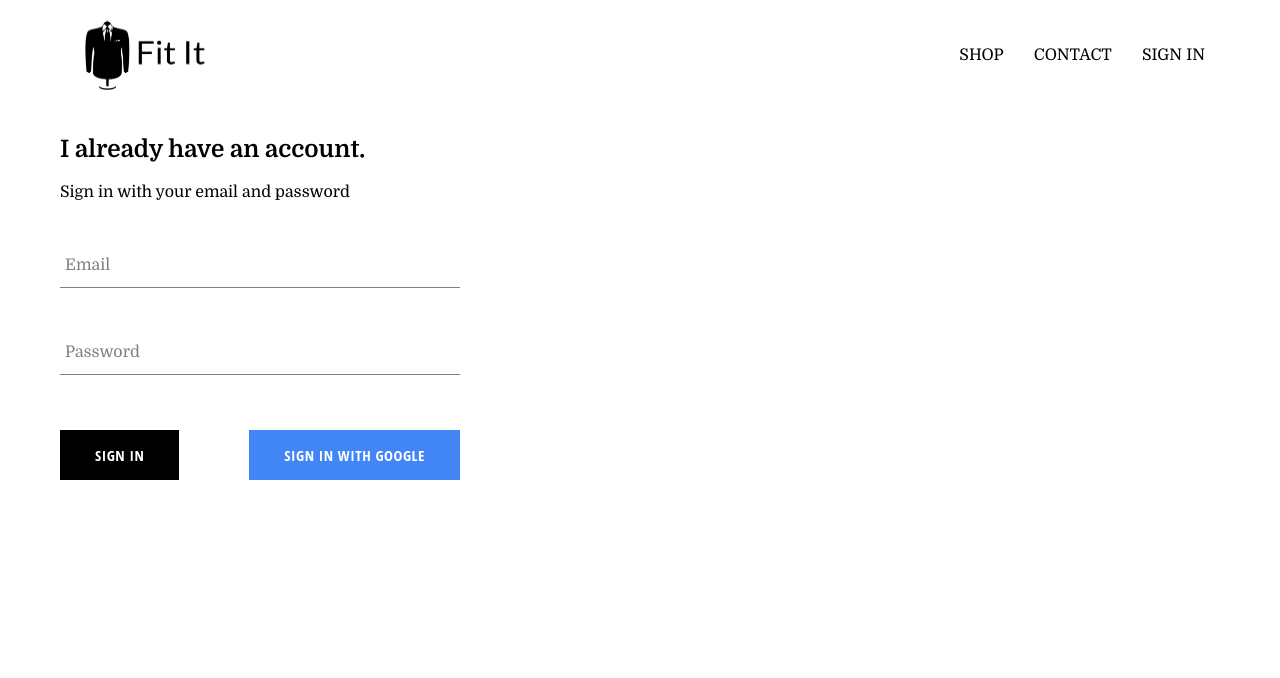
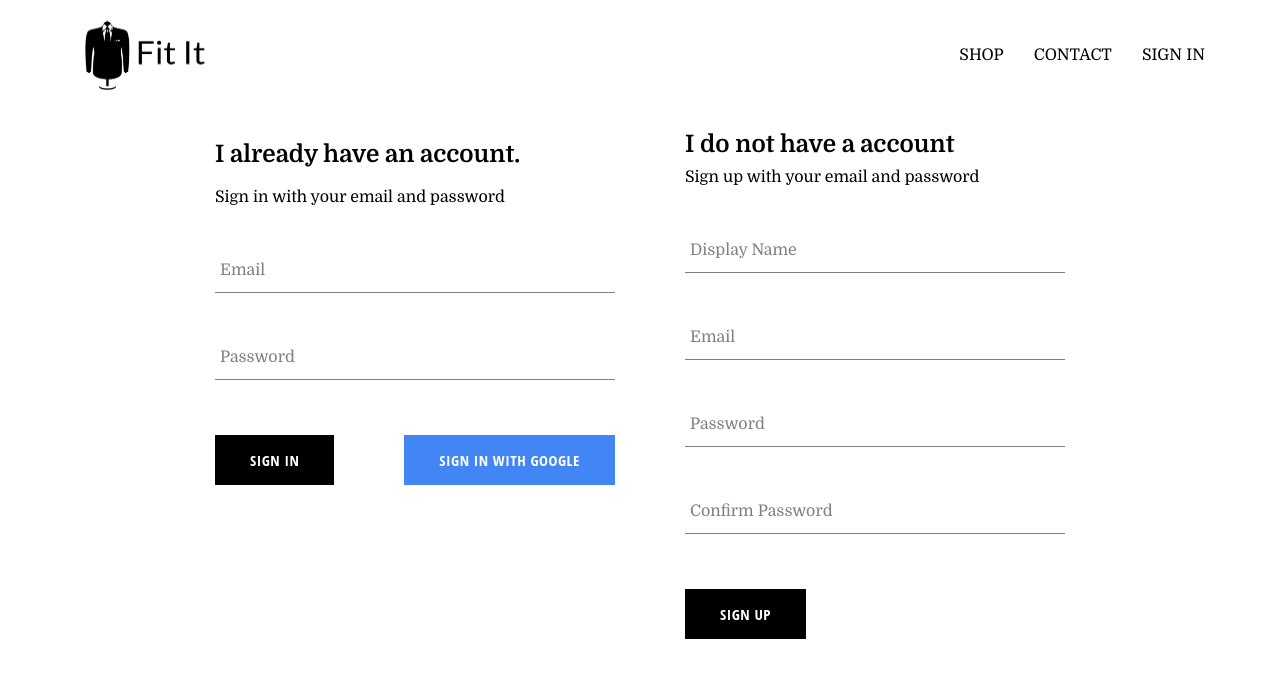
Before and after one commit to ClockWize171/fitIt_clothing, a React (Create React App) app: page /signin in a window 1280 px wide. Shown: the top 678 px of the page. Built offline with nearby package versions, Linux system fonts and the light colour scheme; no server answers.

Commit message:
implement firebase utils with sign up user data in firestore

```diff
--- a/src/App.js
+++ b/src/App.js
@@ -3,7 +3,8 @@
 import { HomePage, ShopPage, SignInAndSignUpPage } from './containers'
 import { Route, Routes } from 'react-router-dom'
 import Header from './components/Header/Header';
-import { auth } from './firebase/firebase.utils';
+import { auth, createUserProfileDocument } from './firebase/firebase.utils';
+import { onSnapshot } from "firebase/firestore";
 
 
 class App extends React.Component {
@@ -18,13 +19,24 @@
   unsubscribeFromAuth = null;
 
   componentDidMount() {
-    this.unsubscribeFromAuth = auth.onAuthStateChanged((user) => {
-      this.setState({ currentUser: user })
-      console.log(user)
-    })
+    this.unsubscribeFromAuth = auth.onAuthStateChanged(async (userAuth) => {
+      if (userAuth) {
+        const userRef = await createUserProfileDocument(userAuth)
+        onSnapshot(userRef, (snapShot) => {
+          this.setState({
+            currentUser: {
+              id: snapShot.id,
+              ...snapShot.data()
+            }
+          }, () => console.log(this.state));
+        });
+      } else {
+        this.setState({ currentUser: userAuth });
+      }
+    });
   }
 
-  componentWillUnmount(){
+  componentWillUnmount() {
     this.unsubscribeFromAuth();
   }
 
--- a/src/components/CustomButton/CustomButton.jsx
+++ b/src/components/CustomButton/CustomButton.jsx
@@ -3,9 +3,9 @@
 
 const CustomButton = ({ children, isGoogleSignIn, ...otherProps }) => {
     return (
-        <div className={`${isGoogleSignIn ? 'google-sign-in' : ''} custom-button`} {...otherProps}>
+        <button className={`${isGoogleSignIn ? 'google-sign-in' : ''} custom-button`} {...otherProps}>
             {children}
-        </div>
+        </button>
     )
 }
 
--- /dev/null
+++ b/src/components/SignUp/SignUp.jsx
@@ -0,0 +1,99 @@
+import React from 'react'
+import FormInput from '../FormInput/FormInput'
+import CustomButton from '../CustomButton/CustomButton'
+import { createUserWithEmailAndPassword } from 'firebase/auth'
+import { auth, createUserProfileDocument } from '../../firebase/firebase.utils'
+
+import './SignUp.scss'
+
+class SignUp extends React.Component {
+    constructor() {
+        super();
+
+        this.state = {
+            displayName: '',
+            email: '',
+            password: '',
+            confirmPassword: ''
+        };
+    }
+
+    handleSubmit = async event => {
+        event.preventDefault();
+
+        const { displayName, email, password, confirmPassword } = this.state;
+
+        if (password !== confirmPassword) {
+            alert("passwords don't match");
+            return;
+        }
+
+        await createUserWithEmailAndPassword(auth, email, password)
+            .then((userCredential) => {
+                const user = userCredential.user;
+                createUserProfileDocument(user, { displayName });
+                this.setState({
+                    displayName: '',
+                    email: '',
+                    password: '',
+                    confirmPassword: ''
+                });
+            })
+            .catch((error) => {
+                console.log(error, error.message)
+            })
+    };
+
+    handleChange = event => {
+        const { name, value } = event.target;
+
+        this.setState({ [name]: value });
+    };
+
+    render() {
+        const { displayName, email, password, confirmPassword } = this.state;
+        return (
+            <div className='sign-up'>
+                <h2 className='title'>I do not have a account</h2>
+                <span>Sign up with your email and password</span>
+                <form className='sign-up-form' onSubmit={this.handleSubmit}>
+                    <FormInput
+                        type='text'
+                        name='displayName'
+                        value={displayName}
+                        onChange={this.handleChange}
+                        label='Display Name'
+                        required
+                    />
+                    <FormInput
+                        type='email'
+                        name='email'
+                        value={email}
+                        onChange={this.handleChange}
+                        label='Email'
+                        required
+                    />
+                    <FormInput
+                        type='password'
+                        name='password'
+                        value={password}
+                        onChange={this.handleChange}
+                        label='Password'
+                        required
+                    />
+                    <FormInput
+                        type='password'
+                        name='confirmPassword'
+                        value={confirmPassword}
+                        onChange={this.handleChange}
+                        label='Confirm Password'
+                        required
+                    />
+                    <CustomButton type='submit'>SIGN UP</CustomButton>
+                </form>
+            </div>
+        );
+    }
+}
+
+export default SignUp
--- /dev/null
+++ b/src/components/SignUp/SignUp.scss
@@ -0,0 +1,9 @@
+.sign-up {
+  display: flex;
+  flex-direction: column;
+  width: 380px;
+
+  .title {
+    margin: 10px 0;
+  }
+}
--- a/src/components/index.js
+++ b/src/components/index.js
@@ -3,3 +3,4 @@
 export {default as PreviewCollection} from './PreviewCollection/PreviewCollection';
 export {default as CollectionItem} from './CollectionItem/CollectionItem';
 export {default as SignIn} from './SignIn/SignIn';
+export {default as SignUp} from './SignUp/SignUp';
--- a/src/containers/SignInAndSignUpPage/SignInAndSignUpPage.jsx
+++ b/src/containers/SignInAndSignUpPage/SignInAndSignUpPage.jsx
@@ -1,10 +1,12 @@
 import React from 'react'
-import { SignIn } from '../../components'
+import { SignIn, SignUp } from '../../components'
+import './SignInAndSignUpPage.scss'
 
 const SignInAndSignUpPage = () => {
   return (
     <div className='sign-in-and-sign-up'>
       <SignIn />
+      <SignUp />
     </div>
   )
 }
--- a/src/containers/SignInAndSignUpPage/SignInAndSignUpPage.scss
+++ b/src/containers/SignInAndSignUpPage/SignInAndSignUpPage.scss
@@ -0,0 +1,6 @@
+.sign-in-and-sign-up {
+  width: 850px;
+  display: flex;
+  justify-content: space-between;
+  margin: 30px auto;
+}
--- a/src/firebase/firebase.utils.js
+++ b/src/firebase/firebase.utils.js
@@ -1,6 +1,7 @@
 import { initializeApp } from "firebase/app";
-// import { getFirestore } from 'firebase/firestore';
+import { getFirestore, doc, getDoc, setDoc } from "firebase/firestore";
 import { getAuth, signInWithPopup, GoogleAuthProvider } from 'firebase/auth';
+
 
 const config = {
     apiKey: "AIzaSyBjWWWyK7Z02pYs_KotxnKDdBT7ltAm3BI",
@@ -12,15 +13,45 @@
     measurementId: "G-3QFMLK1QZN"
 };
 
+
+
 export const app = initializeApp(config);
 export const provider = new GoogleAuthProvider();
 export const auth = getAuth(app);
 export const signInWithGoogle = () => {
     signInWithPopup(auth, provider)
-        .then((res) => {
-            console.log(res)
-        })
-        .catch((error) => {
-            console.log(error)
-        })
+    // .then((res) => {
+    //     console.log(res)
+    // })
+    // .catch((error) => {
+    //     console.log(error)
+    // })
 }
+
+
+export const createUserProfileDocument = async (userAuth, additionalData) => {
+
+    const firestore = getFirestore(app);
+
+    if (!userAuth) return;
+
+    const userRef = doc(firestore, `users/${userAuth.uid}`)
+    const snapShot = await getDoc(userRef)
+
+    if (!snapShot.exists()) {
+        const { displayName, email } = userAuth;
+        const createdAt = new Date();
+        try {
+            await setDoc(doc(firestore, "users", `${userAuth.uid}`), {
+                displayName,
+                email,
+                createdAt,
+                ...additionalData
+            })
+        } catch (error) {
+            console.log('error creating user', error.message)
+        }
+    }
+    return userRef;
+
+}
```
